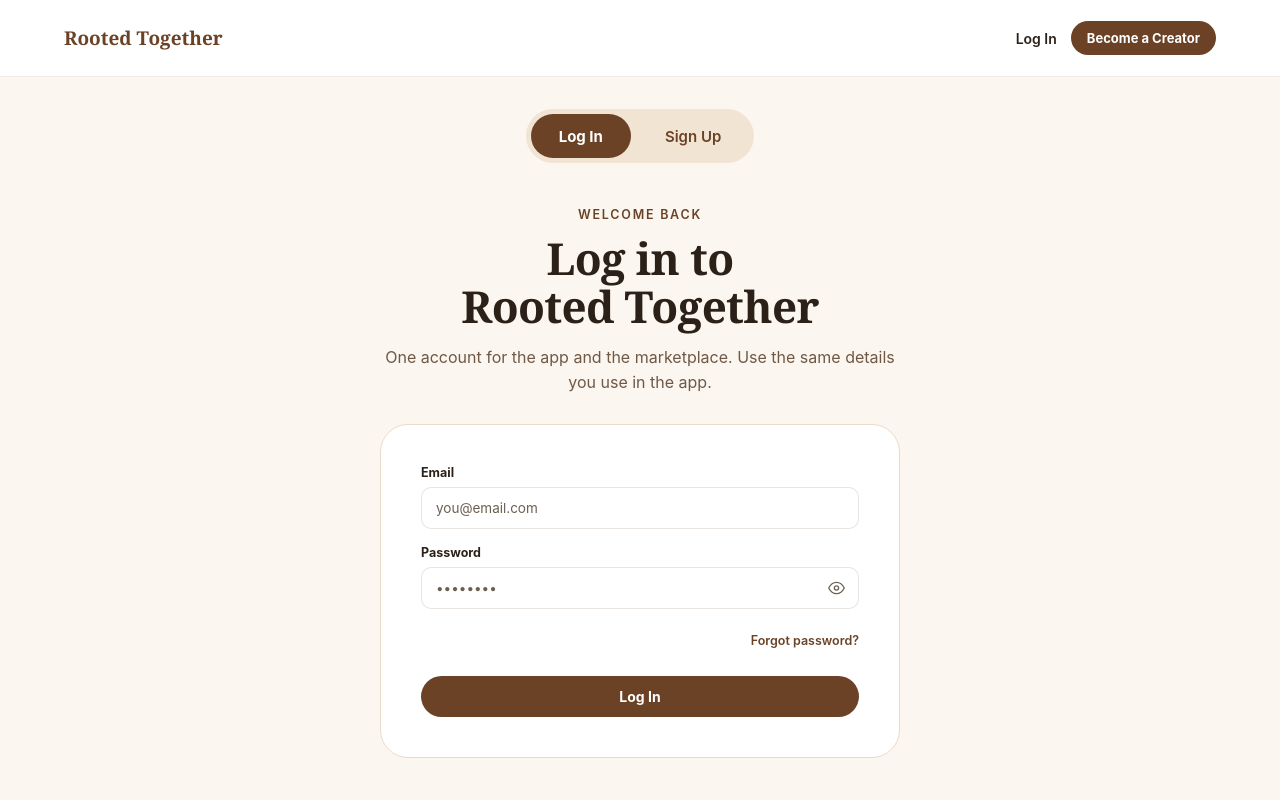
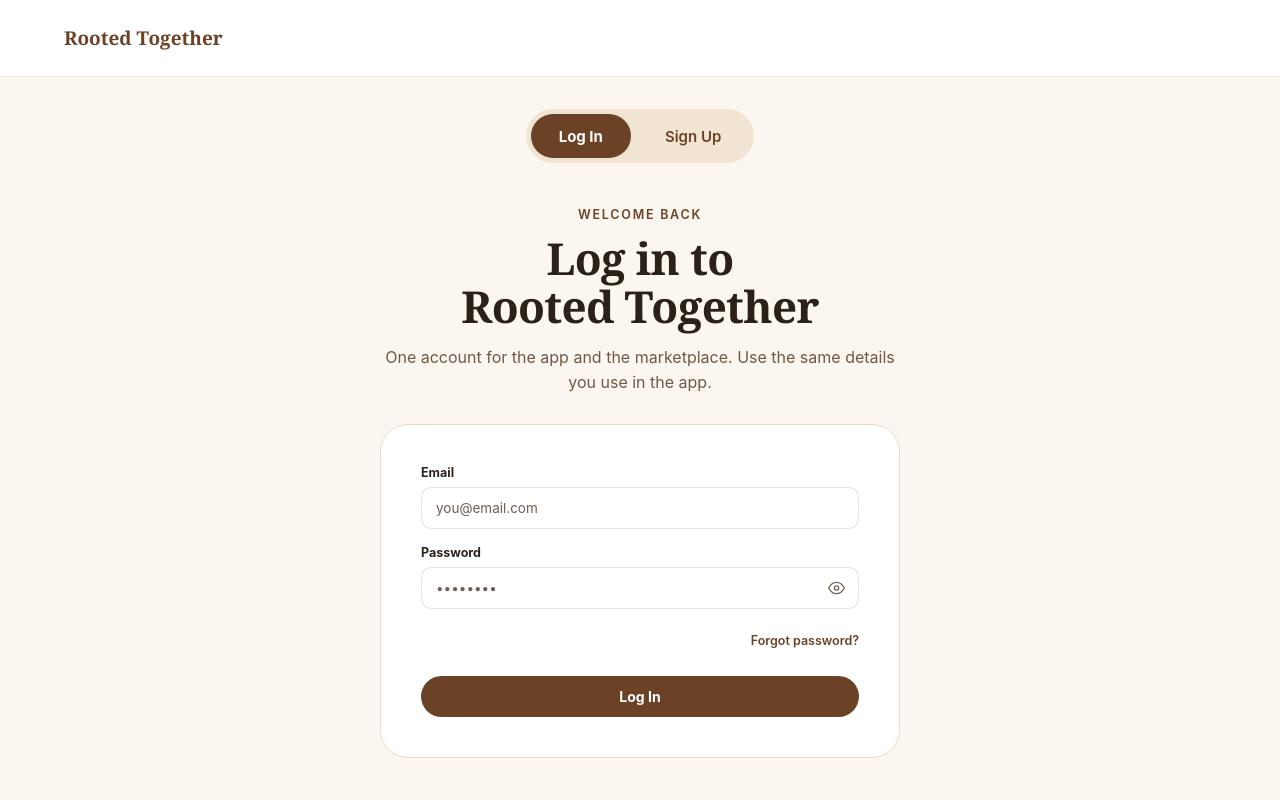
Before and after one commit to G-Rack/RootedTogether, a Next.js app in the folder rooted-web/: page /login in a window 1280 px wide. Shown: the top 800 px of the page. Built offline with nearby package versions, Linux system fonts and the light colour scheme.

Commit message:
Login page: remove duplicate Log In and Become a Creator buttons from header

```diff
--- a/rooted-web/components/Header.js
+++ b/rooted-web/components/Header.js
@@ -24,6 +24,8 @@ export default function Header() {
   const router = useRouter();
   const pathname = usePathname();
   const isHome = pathname === '/';
+  // On /login the page itself already offers Log In and Sign Up, so a signed-out visitor gets no buttons up here.
+  const hideAuthButtons = pathname === '/login' && !session;
   // Creators have a storefront avatar (public bucket); Seekers/Assistants
   // have a profile picture from /complete-profile instead (private bucket,
   // already resolved to a signed URL by SessionProvider).
@@ -71,7 +73,7 @@ export default function Header() {
         </div>
 
         <div className="desktop-auth-actions" style={{ display: 'flex', alignItems: 'center', gap: 14 }}>
-          {!session && (
+          {!session && !hideAuthButtons && (
             <>
               <Link href="/login" style={{ fontSize: 14, fontWeight: 600, color: 'var(--text)' }}>
                 Log In
@@ -114,6 +116,7 @@ export default function Header() {
 
         {/* Mobile: a single hamburger toggles a dropdown with everything
             the desktop row shows split across nav links + auth actions. */}
+        {!hideAuthButtons && (
         <button
           className="mobile-menu-toggle"
           onClick={() => setMenuOpen((o) => !o)}
@@ -126,9 +129,10 @@ export default function Header() {
             <svg width="22" height="22" viewBox="0 0 24 24" fill="none" stroke="var(--brown)" strokeWidth="2" strokeLinecap="round"><path d="M3 6h18M3 12h18M3 18h18" /></svg>
           )}
         </button>
+        )}
       </div>
 
-      {menuOpen && (
+      {menuOpen && !hideAuthButtons && (
         <div
           className="mobile-menu-panel"
           style={{
```
